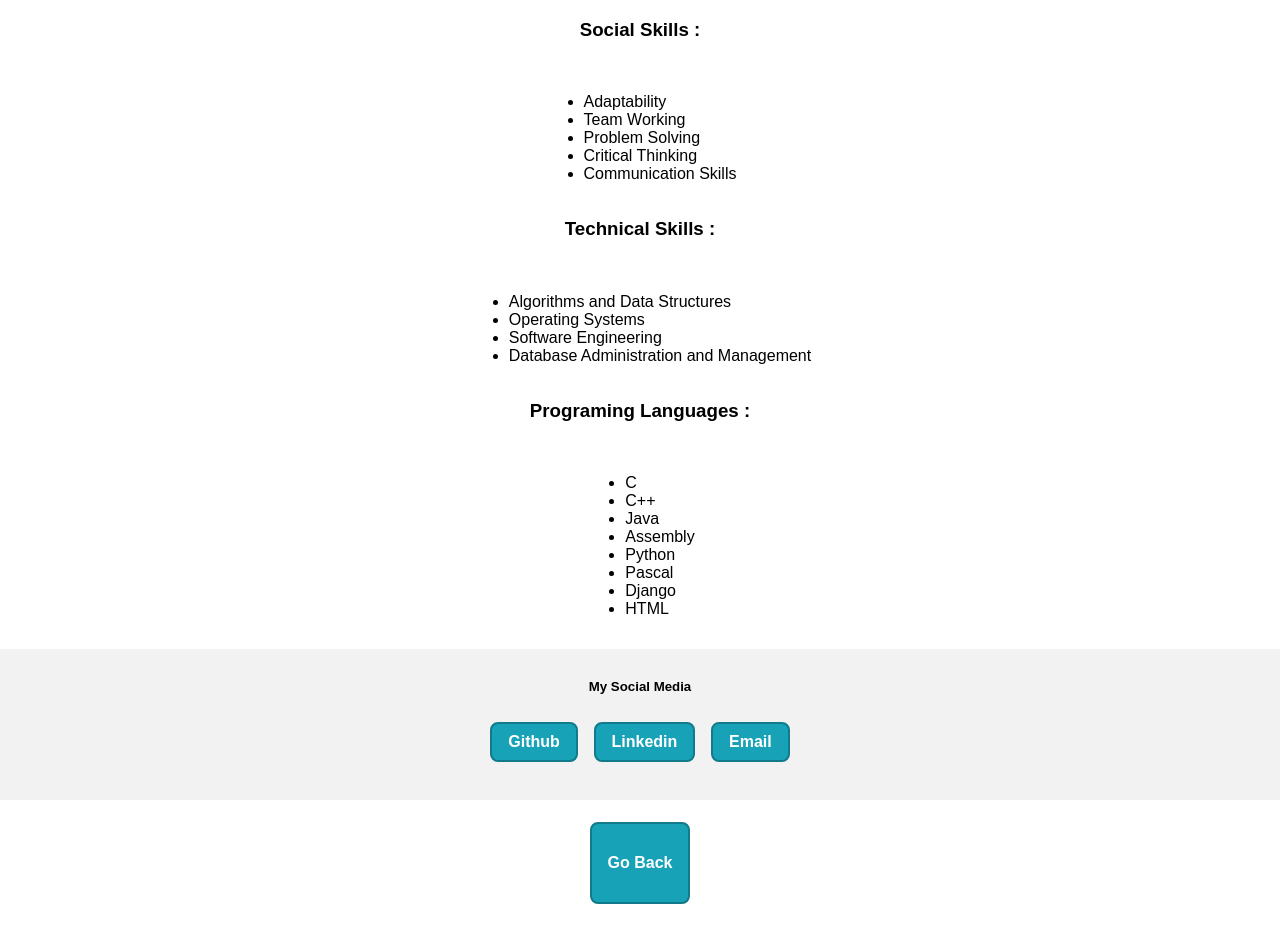
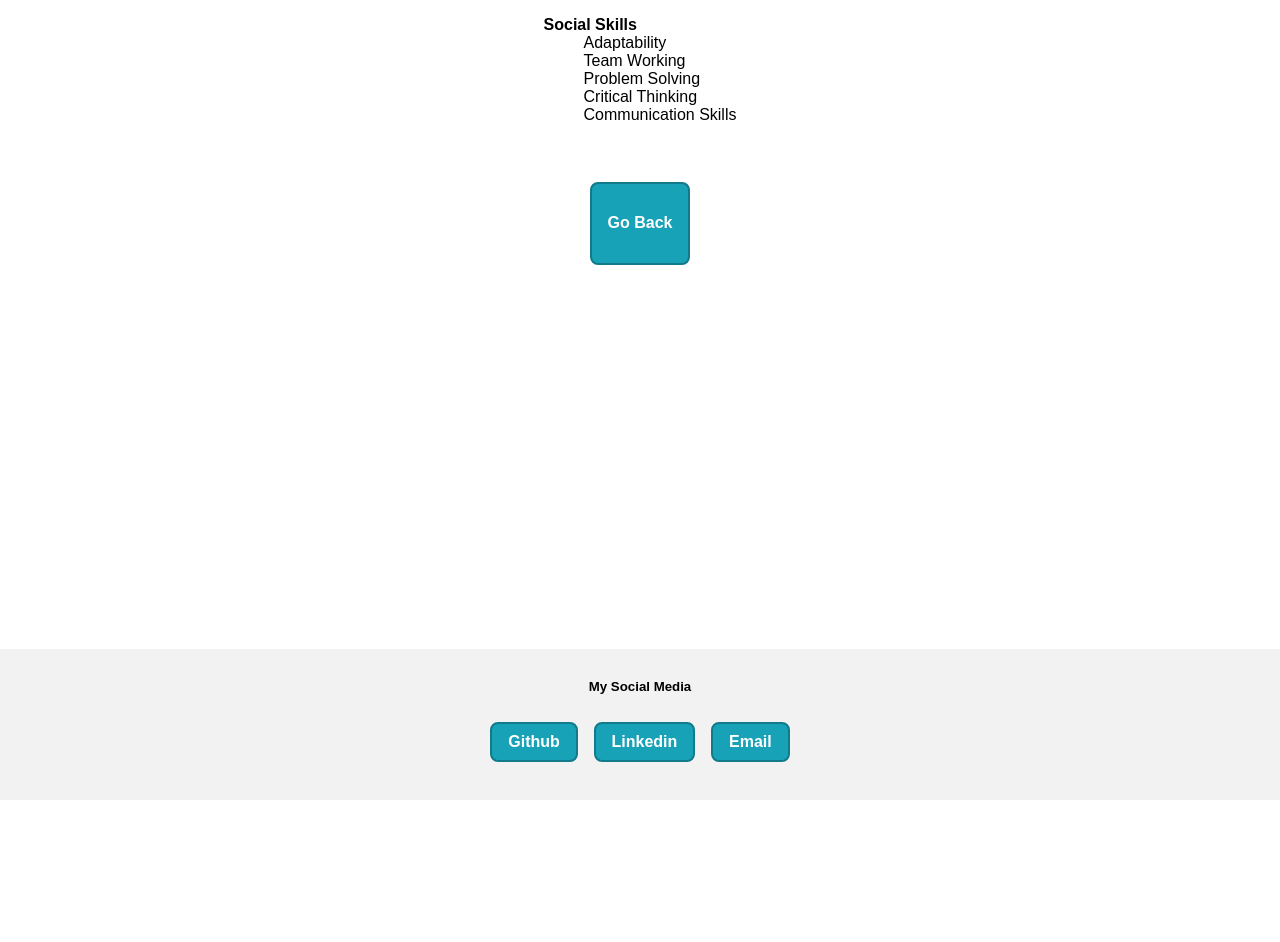
Before and after one commit to ixTAX/ixTAX.github.io, a plain HTML site: page skills.html in a window 1280 px wide. After the commit the page ends 800 px from the top, so only its background shows below. Drawn offline with Linux system fonts and the light colour scheme.

Commit message:
List Changes

```diff
--- a/skills.html
+++ b/skills.html
@@ -5,37 +5,14 @@
 </head>
 <body>
 
-<h3>Social Skills :</h3><br/>
-<ul>
-  <li>Adaptability</li>
-  <li>Team Working</li>
-  <li>Problem Solving</li>
-  <li>Critical Thinking</li>
-  <li>Communication Skills</li>
-</ul>
-<h3>Technical Skills :</h3><br/>
-<ul>
-  <li>Algorithms and Data Structures</li>
-  <li>Operating Systems</li>
-  <li>Software Engineering</li>
-  <li>Database Administration and Management</li>
-</ul>
-<h3>Programing Languages :</h3><br/>
-<ul>
-  <li>C</li>
-  <li>C++</li>
-  <li>Java</li>
-  <li>Assembly</li>
-  <li>Python</li>
-  <li>Pascal</li>
-  <li>Django</li>
-  <li>HTML</li>
-</ul>
-<h3>Languages :</h3><br/>
-<ul>
-  <li>Arabic (Native)</li>
-  <li>English (Advanced)</li>
-</ul>
+<dl>
+    <dt><strong>Social Skills</strong></dt>
+    <dd>Adaptability</dd>
+    <dd>Team Working</dd>
+    <dd>Problem Solving</dd>
+    <dd>Critical Thinking</dd>
+    <dd>Communication Skills</dd>
+</dl>
 <br/><br/><a href="index.html"><h4>Go Back</h4></a><br/><br/><br/><br/><br/>
 
 <footer style="position: fixed; bottom: 0; width: 100%;">
```
Also changed, not shown: projects.html (+1 -1 lines).
